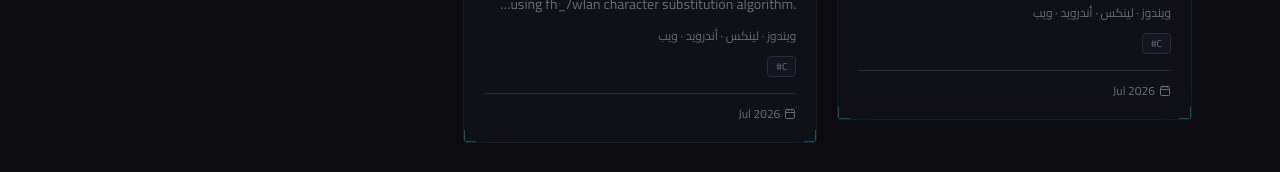
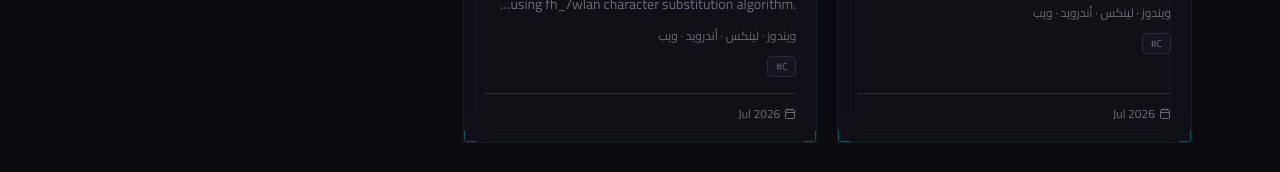
Before and after one commit to dahakabdellah12/dahak-studio, a Next.js app: page /projects in a window 1280 px wide. Shown: the part 489-661 px from the top of the page. Built offline with nearby package versions, Linux system fonts and the light colour scheme.

Commit message:
fix: equal height project cards on all pages

```diff
--- a/src/app/projects/page.tsx
+++ b/src/app/projects/page.tsx
@@ -44,7 +44,7 @@ export default function ProjectsPage() {
             ))}
           </div>
         ) : projects.length > 0 ? (
-          <div className="grid gap-5 sm:grid-cols-2 lg:grid-cols-3">
+          <div className="grid grid-cols-1 gap-5 items-stretch sm:grid-cols-2 lg:grid-cols-3">
             {projects.map((project, i) => (
               <ProjectCard key={project.id} project={project} index={i} />
             ))}
--- a/src/components/home/featured-projects.tsx
+++ b/src/components/home/featured-projects.tsx
@@ -49,7 +49,7 @@ export function FeaturedProjects() {
           </Link>
         </motion.div>
 
-        <div className="grid gap-5 sm:grid-cols-2 lg:grid-cols-3">
+        <div className="grid grid-cols-1 gap-5 items-stretch sm:grid-cols-2 lg:grid-cols-3">
           {featured.slice(0, 6).map((project, i) => (
             <ProjectCard key={project.id} project={project} index={i} />
           ))}
--- a/src/components/projects/project-card.tsx
+++ b/src/components/projects/project-card.tsx
@@ -59,7 +59,7 @@ export function ProjectCard({ project, index = 0 }: ProjectCardProps) {
     >
       <Link
         href={`/projects/${project.slug}`}
-        className="glass-card group relative flex flex-col overflow-hidden rounded border transition-all hover:shadow-[0_0_30px_rgba(0,240,255,0.08)]"
+        className="glass-card group relative flex h-full flex-col overflow-hidden rounded border transition-all hover:shadow-[0_0_30px_rgba(0,240,255,0.08)]"
       >
         <div className="absolute top-0 left-0 h-3 w-3 border-t border-l border-cyan/30" />
         <div className="absolute top-0 right-0 h-3 w-3 border-t border-r border-cyan/30" />
```
